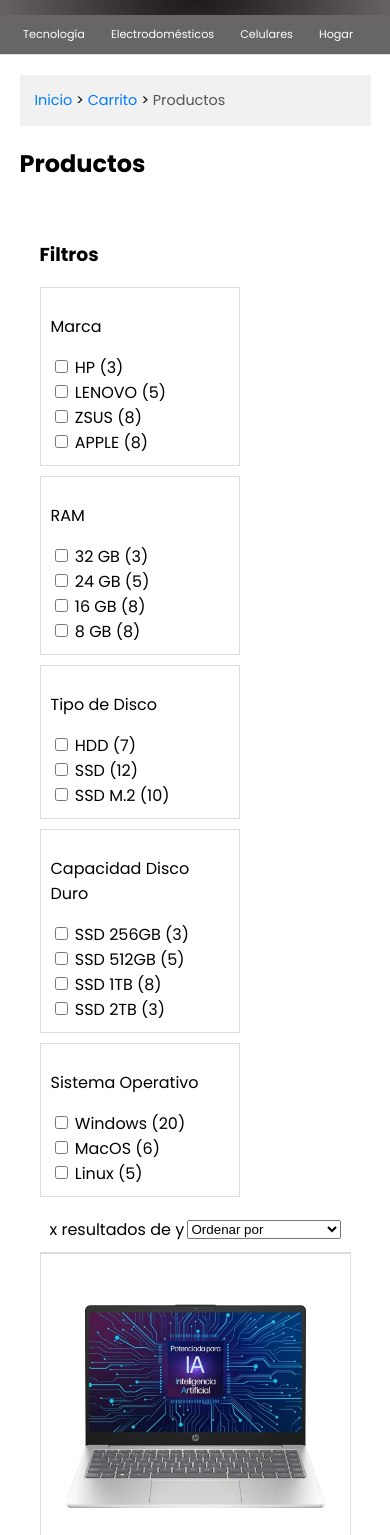
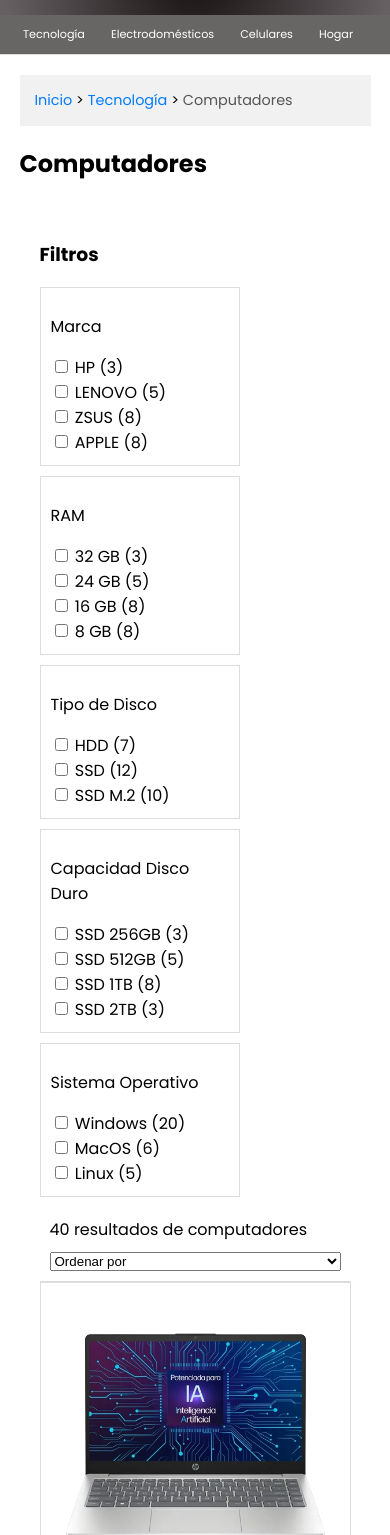
Before and after one commit to G5-APOLLO/WEB-FE-HTML-CSS-PRJ1-APOLLO, a plain HTML site: page plp.html in a window 390 px wide. Shown: the part 65-1600 px from the top of the page. Drawn offline with Linux system fonts and the light colour scheme.

Commit message:
Fix/uh2002 plp breadcrumb responsivebanner results x y (#12)
* fix/UH2002-PLP: Update results info with correct number of search results

* fix/UH2002-PLP: breadcrumb, responsive banner and

* fix/UH2002-PLP: Update mobile styles for PLP page

```diff
--- a/plp.html
+++ b/plp.html
@@ -3,7 +3,7 @@
 <head>
     <meta charset="UTF-8">
     <meta name="viewport" content="width=device-width, initial-scale=1.0">
-    <title>Document</title>
+    <title>Lista de Productos</title>
     <link rel="stylesheet" href="styles.css">
     <link href="https://fonts.googleapis.com/css2?family=Poppins:wght@400;500;700&display=swap" rel="stylesheet">
 </head>
@@ -73,17 +73,16 @@
         </ul>
     </nav>
 
-    <!-- Contenido Central -->
     <main class="Main-PLP">
-        <!-- Migaja de Pan -->
+        <!-- migaja de pan -->
         <nav class="breadcrumb">
-            <a href="index.html">Inicio</a> > <a href="cart.html">Carrito</a> </a> > <span>Productos</span>
+            <a href="index.html">Inicio</a> > <a href="#">Tecnología</a> </a> > <span>Computadores</span>
         </nav>
 
-        <h2>Productos</h2>
+        <h2>Computadores</h2>
 
         <div class="product-list-container">
-            <!-- Caja de Filtros -->
+            <!-- caja de filtros -->
             <aside class="filter-box">
                 <h3>Filtros</h3>
                 <div class="filter-category">
@@ -124,7 +123,7 @@
             <section class="product-list">
 
                 <div class="results-info">
-                    <span>x resultados de y</span>
+                    <span>40 resultados de computadores</span>
                     <select>
                         <option value="" disabled selected>Ordenar por</option>
                         <option value="relevancia">Relevancia</option>
@@ -280,7 +279,7 @@
             <a href="#">Siguiente</a>
         </div>
         <br>
-        <!-- Banner Publicitario -->
+        <!-- banner publicitario -->
         <div class="ad-banner">
             <img src="img/banner_plp.png" alt="Banner Publicitario">
         </div>
--- a/styles.css
+++ b/styles.css
@@ -896,7 +896,7 @@
 
 /*---------------------------PLP------------------------------*/
 
-/* Contenedor de productos y filtros */
+
 .product-list-container {
     display: flex;
     flex-wrap: wrap;
@@ -909,7 +909,7 @@
     margin: 0 auto;
 }
 
-/* Filtros */
+
 .filter-box {
     width: 100%;
     max-width: 200px;
@@ -922,7 +922,6 @@
     margin-bottom: 10px;
 }
 
-/* Listado de productos */
 .product-list {
     flex: 1;
 }
@@ -942,7 +941,7 @@
     padding: 10px;
     margin-bottom: 20px;
     align-items: center;
-    flex-wrap: wrap; /* Para asegurar que los elementos se alineen bien en móviles */
+    flex-wrap: wrap;
 }
 
 .product-item-1 img {
@@ -988,7 +987,6 @@
     width: 4%;
 }
 
-/* Otros estilos */
 .product-item h4 {
     margin: 0 0 10px 0;
 }
@@ -1029,7 +1027,7 @@
     height: auto;
 }
 
-/* Estilos de paginación */
+
 .pagination {
     display: flex;
     justify-content: center;
@@ -1057,20 +1055,34 @@
     background-color: #ddd;
 }
 
+/* mobile plp */
+@media (max-width: 768px) {
+    .results-info {
+        display: flex;
+        flex-direction: column;
+        align-items: flex-start;
+    }
 
+    .results-info select {
+        margin-top: 10px;
+        width: 100%;
+    }
 
-@media (max-width: 768px) {
-    .product-link{
+    .product-link {
         flex-direction: column;
     }
+
     .product-link img {
         width: 100%;
         height: auto;
     }
+
     #stars-for-products {
         width: 7%;
     }
+
     .ad-banner img {
-        max-width: 110%;
+        max-width: 111%;
+        height: auto;
     }
 }
```
